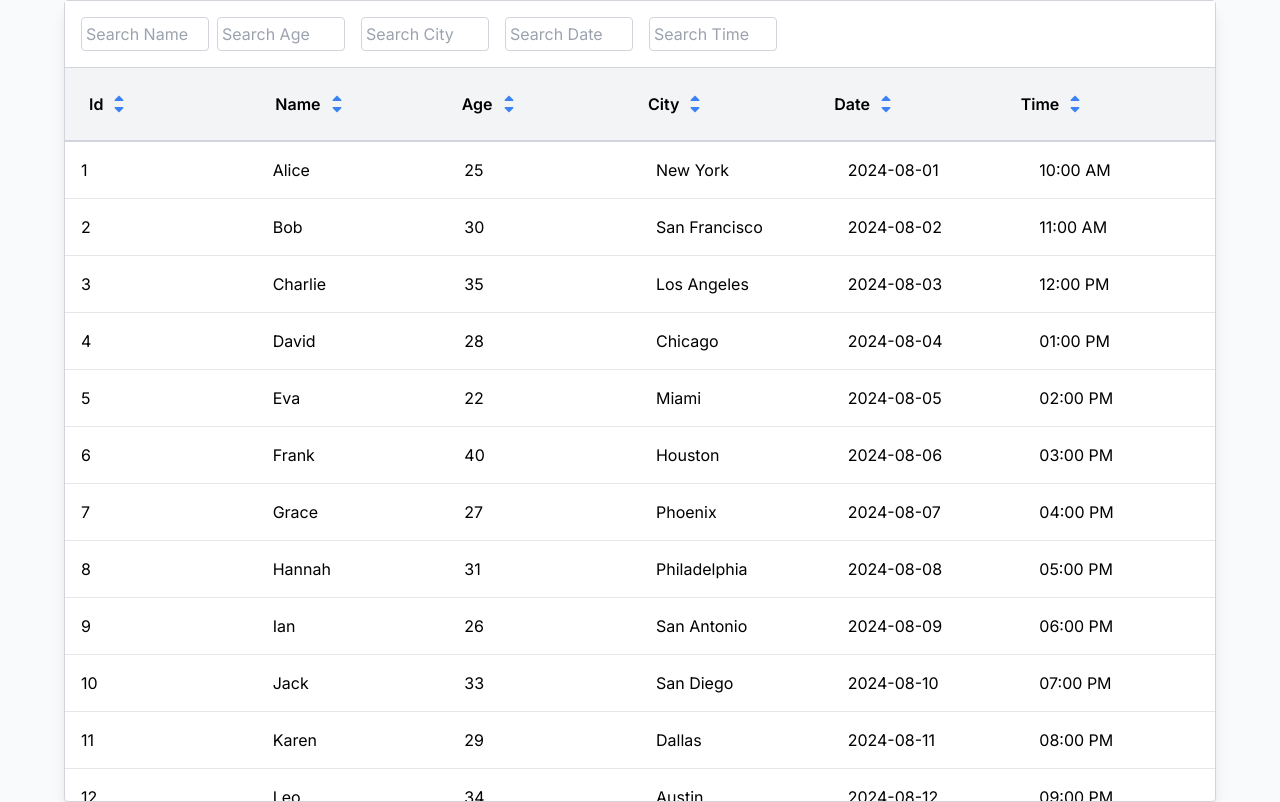
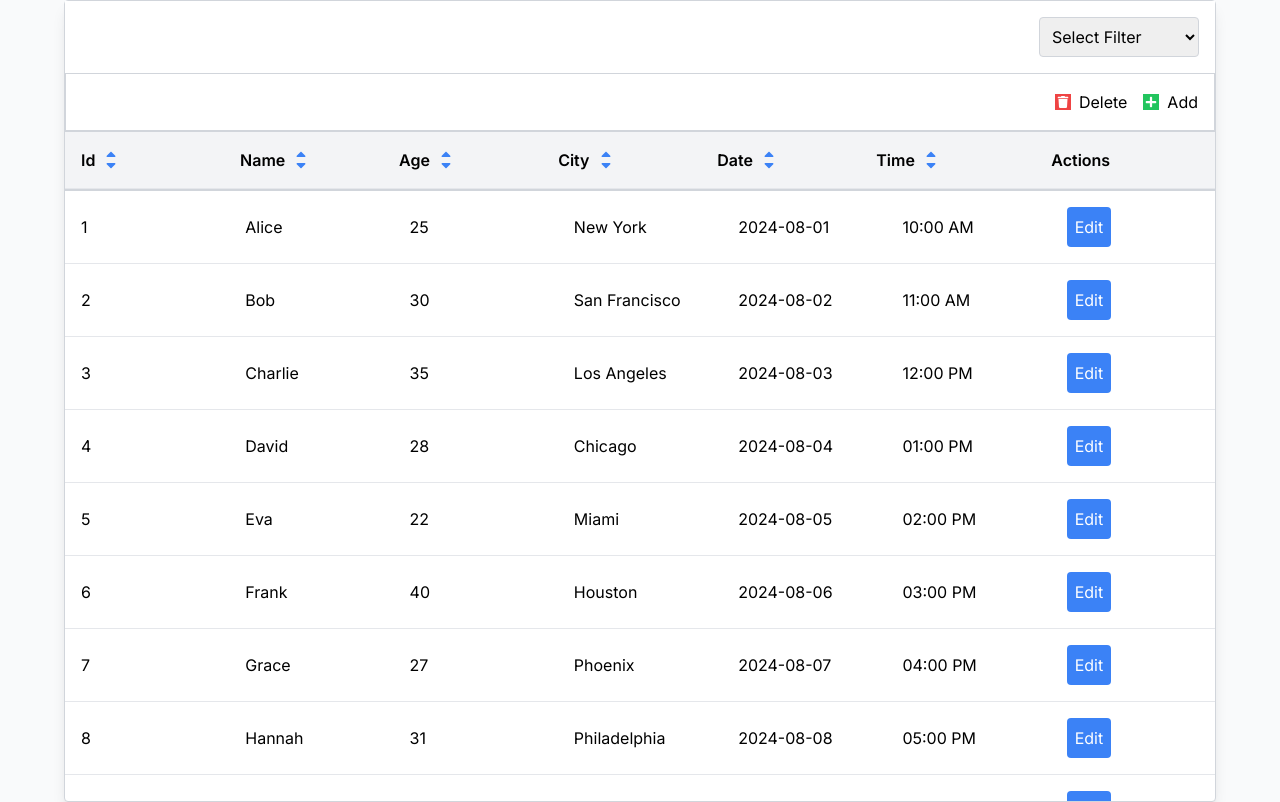
Before and after one commit to Anuj9675/react-components, a Next.js app: page / in a window 1280 px wide. Built offline with nearby package versions, Linux system fonts and the light colour scheme.

Commit message:
created actions heading and edit button for editing the table data

```diff
--- a/components/data-table/DataTable.tsx
+++ b/components/data-table/DataTable.tsx
@@ -12,6 +12,17 @@ export const DataTable: React.FC<DataTableProps> = ({ data }) => {
   const [sortColumn, setSortColumn] = useState<string | null>(null);
   const [sortDirection, setSortDirection] = useState<'asc' | 'desc'>('asc');
 
+  const [rows, setRows] = useState<DataRow[]>(data);
+  const [editingRowId, setEditingRowId] = useState<number | null>(null);
+  const [newRow, setNewRow] = useState<DataRow>({
+    id: Date.now(),
+    name: '',
+    age: '',
+    city: '',
+    date: '',
+    time: ''
+  });
+
   const columns = ['id', 'name', 'age', 'city', 'date', 'time'];
 
   const handleSortChange = (column: string) => {
@@ -20,6 +31,41 @@ export const DataTable: React.FC<DataTableProps> = ({ data }) => {
     } else {
       setSortColumn(column);
       setSortDirection('asc');
+    }
+  };
+
+  const handleAddClick = () => {
+    setRows([...rows, newRow]);
+    // Here you would typically also send `newRow` to the database
+    setNewRow({
+      id: Date.now(),
+      name: '',
+      age: '',
+      city: '',
+      date: '',
+      time: ''
+    });
+  };
+
+  const handleEditClick = () => {
+    // Enable editing mode
+    setEditingRowId(editingRowId === null ? -1 : null); // Toggle edit mode
+  };
+
+  const handleDeleteClick = () => {
+    setRows(rows.filter(row => row.id !== editingRowId));
+    // Here you would typically also send a delete request to the database
+    setEditingRowId(null);
+  };
+
+  const handleChange = (e: React.ChangeEvent<HTMLInputElement | HTMLSelectElement>) => {
+    const { name, value } = e.target;
+    if (editingRowId !== null) {
+      setRows(rows.map(row =>
+        row.id === editingRowId ? { ...row, [name]: value } : row
+      ));
+    } else {
+      setNewRow({ ...newRow, [name]: value });
     }
   };
 
@@ -33,7 +79,7 @@ export const DataTable: React.FC<DataTableProps> = ({ data }) => {
     );
   };
 
-  const filteredData = data.filter(filterData);
+  const filteredData = rows.filter(filterData);
 
   const sortedData = [...filteredData].sort((a, b) => {
     if (sortColumn === null) return 0;
@@ -71,7 +117,7 @@ export const DataTable: React.FC<DataTableProps> = ({ data }) => {
   };
 
   return (
-    <div className=" bg-gray-50">
+    <div className="bg-gray-50">
       <div className="flex items-center justify-center">
         <div className="w-full max-w-full sm:max-w-4xl md:max-w-6xl border border-gray-300 rounded shadow-lg bg-white">
           <div className="h-screen flex flex-col">
@@ -91,10 +137,13 @@ export const DataTable: React.FC<DataTableProps> = ({ data }) => {
                 onFilterChangeTime={setFilterTextTime}
                 onSortChange={handleSortChange}
                 columns={columns}
-              />
+                onEditClick={handleEditClick}
+                onDeleteClick={handleDeleteClick}
+                onAddClick={handleAddClick} isEditing={undefined} setIsEditing={undefined}              />
             </div>
             <div className="flex-grow overflow-auto">
               <table className="w-full min-w-full table-fixed border-t shadow border-gray-300 text-xs sm:text-sm md:text-base">
+
                 <tbody>
                   {sortedData.map((row) => (
                     <tr key={row.id} className="hover:bg-gray-100">
@@ -103,9 +152,35 @@ export const DataTable: React.FC<DataTableProps> = ({ data }) => {
                           key={column}
                           className={`p-4 border-b text-left ${index === 0 ? 'w-1/6' : 'w-1/6'}`}
                         >
-                          {row[column as keyof DataRow]}
+                          {editingRowId === row.id ? (
+                            <input
+                              name={column}
+                              value={row[column as keyof DataRow]}
+                              onChange={handleChange}
+                              className="border border-gray-300 rounded p-2 w-full"
+                            />
+                          ) : (
+                            row[column as keyof DataRow]
+                          )}
                         </td>
                       ))}
+                      <td className="p-4 border-b text-left w-1/6">
+                        {editingRowId === row.id ? (
+                          <button
+                            onClick={() => setEditingRowId(null)}
+                            className="bg-green-500 text-white rounded p-2 text-xs sm:text-sm md:text-base"
+                          >
+                            Save
+                          </button>
+                        ) : (
+                          <button
+                            onClick={() => setEditingRowId(row.id)}
+                            className="bg-blue-500 text-white rounded p-2 text-xs sm:text-sm md:text-base"
+                          >
+                            Edit
+                          </button>
+                        )}
+                      </td>
                     </tr>
                   ))}
                 </tbody>
--- a/components/data-table/DataTableHeader.tsx
+++ b/components/data-table/DataTableHeader.tsx
@@ -1,14 +1,10 @@
 'use client';
-import React from 'react';
+import React, { useState } from 'react';
 import { DataTableHeaderProps } from '@/types/dataTableTypes';
-import { FaSortUp, FaSortDown } from 'react-icons/fa';
+import { FaSortUp, FaSortDown, FaTrash, FaPen, FaPlus } from 'react-icons/fa';
+import { GrPowerReset } from "react-icons/gr";
 
 export const DataTableHeader: React.FC<DataTableHeaderProps> = ({
-  filterTextName,
-  filterTextAge,
-  filterTextCity,
-  filterTextDate,
-  filterTextTime,
   sortColumn,
   sortDirection,
   onFilterChangeName,
@@ -18,7 +14,13 @@ export const DataTableHeader: React.FC<DataTableHeaderProps> = ({
   onFilterChangeTime,
   onSortChange,
   columns,
+  onEditClick,
+  onDeleteClick,
+  onAddClick,
 }) => {
+  const [selectedFilter, setSelectedFilter] = useState<string | null>(null);
+  const [filterText, setFilterText] = useState<string>('');
+
   const handleSortClick = (column: string, direction: 'asc' | 'desc') => {
     onSortChange(column);
   };
@@ -30,53 +32,85 @@ export const DataTableHeader: React.FC<DataTableHeaderProps> = ({
     return 'text-blue-500';
   };
 
+  const handleFilterChange = (value: string) => {
+    setFilterText(value);
+    if (selectedFilter === 'Name') onFilterChangeName(value);
+    else if (selectedFilter === 'Age') onFilterChangeAge(value);
+    else if (selectedFilter === 'City') onFilterChangeCity(value);
+    else if (selectedFilter === 'Date') onFilterChangeDate(value);
+    else if (selectedFilter === 'Time') onFilterChangeTime(value);
+  };
+
+  const resetFilter = () => {
+    setSelectedFilter(null);
+    setFilterText('');
+  };
+
   return (
     <div className="sticky top-0 z-10 bg-white border-b border-gray-300">
-      <div className="p-2 md:p-4 flex flex-col md:flex-row items-start md:items-center justify-between space-y-2 md:space-y-0">
-        <div className="flex flex-wrap gap-2">
-          <input
-            type="text"
-            placeholder="Search Name"
-            value={filterTextName}
-            onChange={(e) => onFilterChangeName(e.target.value)}
-            className="border border-gray-300 rounded p-1 text-xs sm:text-sm md:text-base w-32"
-          />
-          <input
-            type="text"
-            placeholder="Search Age"
-            value={filterTextAge}
-            onChange={(e) => onFilterChangeAge(e.target.value)}
-            className="border border-gray-300 rounded p-1 text-xs sm:text-sm md:text-base w-32"
-          />
-          <input
-            type="text"
-            placeholder="Search City"
-            value={filterTextCity}
-            onChange={(e) => onFilterChangeCity(e.target.value)}
-            className="border border-gray-300 rounded p-1 text-xs sm:text-sm md:text-base w-32 ml-2" // Adjust margin-left here
-          />
-          <input
-            type="text"
-            placeholder="Search Date"
-            value={filterTextDate}
-            onChange={(e) => onFilterChangeDate(e.target.value)}
-            className="border border-gray-300 rounded p-1 text-xs sm:text-sm md:text-base w-32 ml-2" // Adjust margin-left here
-          />
-          <input
-            type="text"
-            placeholder="Search Time"
-            value={filterTextTime}
-            onChange={(e) => onFilterChangeTime(e.target.value)}
-            className="border border-gray-300 rounded p-1 text-xs sm:text-sm md:text-base w-32 ml-2" // Adjust margin-left here
-          />
+
+      <div className="p-4 flex flex-col md:flex-row items-end md:items-center justify-end space-y-4 md:space-y-0">
+
+        <div className="flex flex-wrap gap-4">
+          {selectedFilter ? (
+            <>
+              <input
+                type="text"
+                placeholder={`Search ${selectedFilter}`}
+                value={filterText}
+                onChange={(e) => handleFilterChange(e.target.value)}
+                className="border border-gray-300 rounded p-2 text-sm sm:text-base md:text-md w-40"
+              />
+              <button
+                onClick={resetFilter}
+                className="flex items-center justify-center border w-10 h-10 border-gray-300 rounded-full text-base  bg-red-500 text-white"
+              >
+                <GrPowerReset/>
+              </button>
+            </>
+          ) : (
+            <select
+              onChange={(e) => setSelectedFilter(e.target.value)}
+              value={selectedFilter || ''}
+              className="border border-gray-300 rounded p-2 text-sm sm:text-base md:text-md w-40"
+            >
+              <option value="" disabled>
+                Select Filter
+              </option>
+              <option value="Name">Name</option>
+              <option value="Age">Age</option>
+              <option value="City">City</option>
+              <option value="Date">Date</option>
+              <option value="Time">Time</option>
+            </select>
+          )}
+        </div>
+
+      </div>
+      <div className=' flex justify-end items-center p-4 border border-gray-300'>
+      <div className="flex space-x-4 ">
+          <button
+            onClick={onDeleteClick}
+            className="flex items-center space-x-2"
+          >
+            <FaTrash className='bg-red-500 text-white p-0.5 text-sm sm:text-base md:text-md' />
+            <span className='text-sm sm:text-base md:text-md'>Delete</span>
+          </button>
+          <button
+            onClick={onAddClick}
+            className=" text-black flex items-center space-x-2 "
+          >
+            <FaPlus className='bg-green-500 text-white p-0.5 text-sm sm:text-base md:text-md'/>
+            <span className='text-sm sm:text-base md:text-md'>Add</span>
+          </button>
         </div>
       </div>
       <div className="bg-gray-100 border-t border-gray-300">
-        <div className="p-2 md:p-4 flex flex-row text-xs sm:text-sm md:text-base">
+        <div className="py-2 px-4 border-b text-left flex flex-row w-full min-w-full table-fixed text-xs sm:text-sm md:text-base">
           {columns.map((column, index) => (
             <div
               key={column}
-              className={`flex p-2 text-left font-semibold cursor-pointer ${index === 0 ? 'w-1/6' : 'w-1/6'}`}
+              className={`flex text-left font-semibold cursor-pointer ${index === 0 ? 'w-1/6' : 'w-1/6'}`}
             >
               <div className="flex items-center">
                 <span className="mr-2">{column.charAt(0).toUpperCase() + column.slice(1)}</span>
@@ -93,6 +127,7 @@ export const DataTableHeader: React.FC<DataTableHeaderProps> = ({
               </div>
             </div>
           ))}
+          <p className="py-2 px-4 font-semibold text-left w-1/6">Actions</p>
         </div>
       </div>
     </div>
--- a/components/data-table/Table.tsx
+++ b/components/data-table/Table.tsx
@@ -3,7 +3,7 @@ import { dummyData } from './dummyData';
 
 export const Table: React.FC = () => {
     return (
-      <div >
+      <div>
         <DataTable data={dummyData}  />
       </div>
     );
```
Also changed, not shown: types/dataTableTypes.ts (+7 -2 lines).
